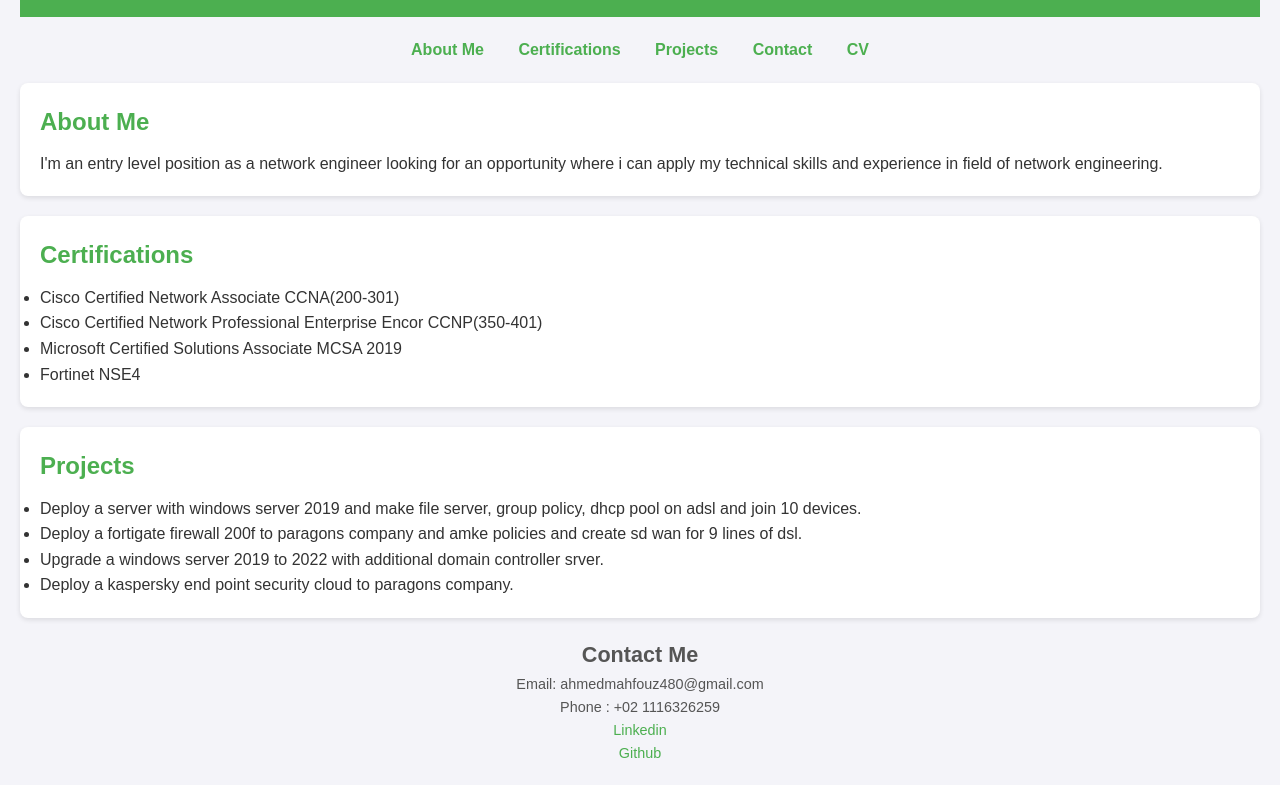
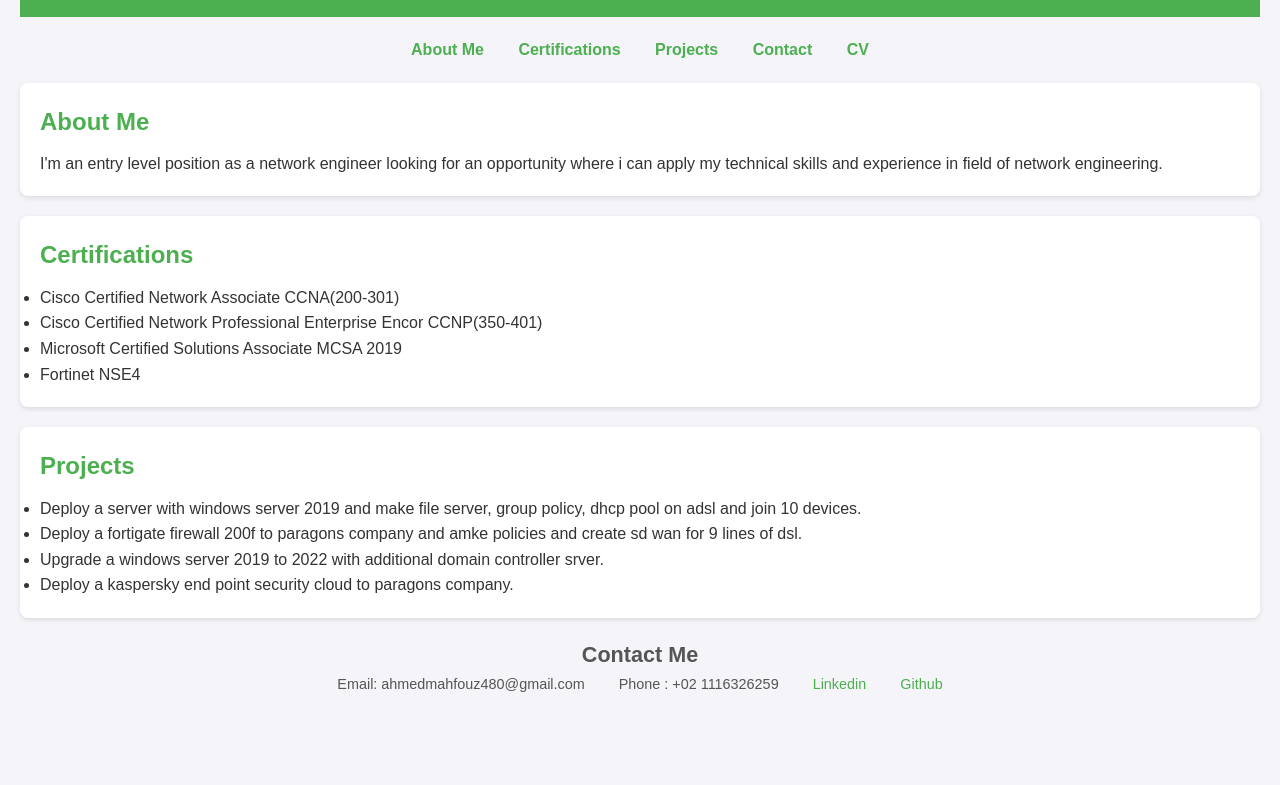
Before and after one commit to ahmedmahfouz480/MyPortfolio, a plain HTML site: page index.html in a window 1280 px wide. Shown: the part 135-920 px from the top of the page. After the commit the page ends 851 px from the top, so only its background shows below. Drawn offline with Linux system fonts and the light colour scheme.

Commit message:
Update styles.css

```diff
--- a/styles.css
+++ b/styles.css
@@ -73,3 +73,8 @@ footer a {
     color: #4CAF50;
     text-decoration: none;
 }
+
+footer p {
+    display: inline;
+    margin: 0 15px;
+}
```
